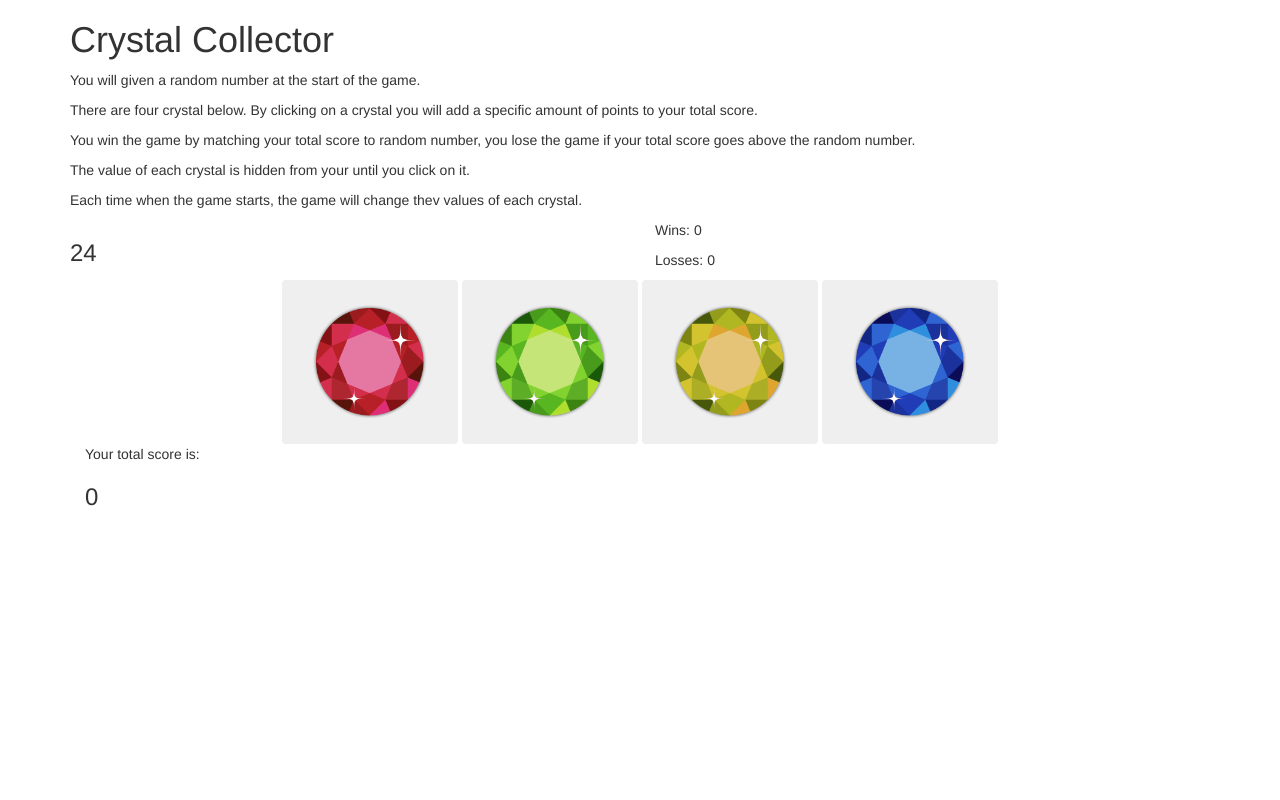
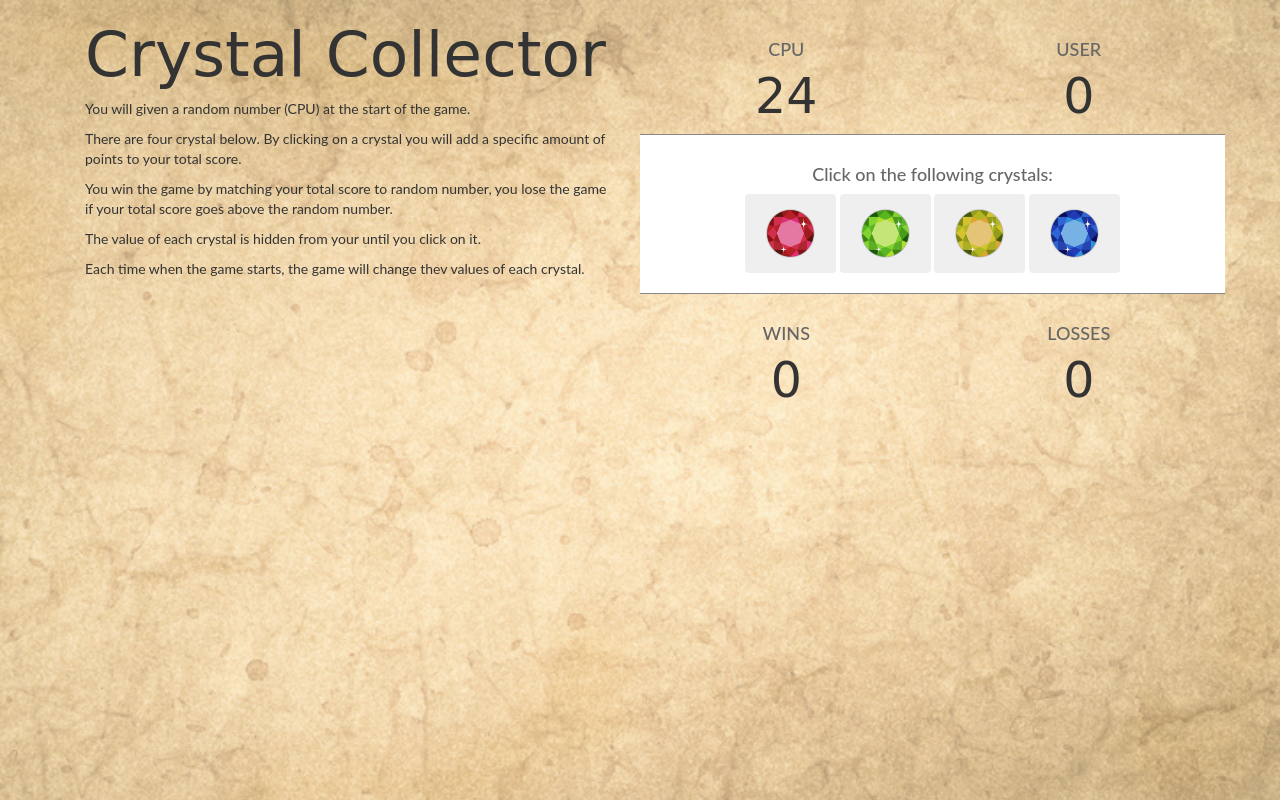
Before and after one commit to alljones/Crystals-Collector, a plain HTML site: page index.html in a window 1280 px wide. Drawn offline with nearby package versions, Linux system fonts and the light colour scheme; a web font is replaced by a local one.

Commit message:
Added theme styling to index

```diff
--- a/assets/css/style.css
+++ b/assets/css/style.css
@@ -1,3 +1,45 @@
+
+body{
+    background-image:url('../images/map.jpg');
+    background-repeat:no-repeat;
+    background-size:cover;
+}
+
+h1 {
+    font-family: 'Medula One', cursive;
+    font-size: 4.5em;
+}
+
+h3{
+    font-family: 'Medula One', cursive;
+    font-size: 3.5em;
+    margin-top: 0;
+}
+
+h4 {
+    font-family: 'Lato', sans-serif;
+    color: #666;
+    margin-top: 10px;
+}
+
+p {
+    font-family: 'Lato', sans-serif;
+}
+
+
 img {
-    width: 150px;
+    width: 65px;
 }
+
+.game-play {
+    padding: 30px 0;
+}
+
+.btn-section{
+    margin-bottom: 20px;
+    border-top: 1px solid #888;
+    border-bottom: 1px solid #888;
+    text-align: center;
+    padding: 20px 0;
+    background-color: #fff;
+}
--- a/index.html
+++ b/index.html
@@ -4,37 +4,38 @@
     <meta name="viewport" content="width=device-width, initial-scale=1.0">
     <meta http-equiv="X-UA-Compatible" content="ie=edge">
     <title>Crystal Collector</title>
+     <!-- Favicon -->
+    <link rel="icon" href="assets/images/favicon.ico" type="image/x-icon">
     <!-- Bootstrap -->
     <link href="assets/css/bootstrap.min.css" rel="stylesheet">
+    <!-- Google Fonts -->
+    <link href="https://fonts.googleapis.com/css?family=Medula+One" rel="stylesheet">
     <link rel="stylesheet" href="assets/css/style.css">
 </head>
 <body>
     <div class="container">
-    <div class="row"> <!-- Title Heading -->
+    <div class="row">
+        <div class="col-md-6">
             <div class="col-md-12">
                 <h1>Crystal Collector</h1>
-        </div>
-    </div>
-    <div class="row"> <!-- Intro Para -->
-        <div class="col-md-12">
-            <p>You will given a random number at the start of the game.</p>
+                <p>You will given a random number (CPU) at the start of the game.</p>
                 <p>There are four crystal below. By clicking on a crystal you will add a specific amount of points to your total score.</p>
                 <p>You win the game by matching your total score to random number, you lose the game if your total score goes above the random number.</p>
                 <p>The value of each crystal is hidden from your until you click on it.</p>
                 <p>Each time when the game starts, the game will change thev values of each crystal.</p>
             </div>
         </div>
-    <div class="row"> <!-- Random Generated Number/Wins & Losses -->
+        <div class="col-md-6 game-play">
             <div class="col-md-6">
-                <h3 id="cpu">##</h3>
+                <h4 class="text-center">CPU</h4>
+                <h3 class="text-center" id="cpu">##</h3>
             </div>
             <div class="col-md-6">
-               <p>Wins: <span id="wins">0</span></p>
-               <p>Losses: <span id="losses">0</span></p>
+                    <h4 class="text-center">USER</h4>
+                    <h3 class="text-center" id="total">##</h3>
             </div>
-    </div>
-    <div class="row"> <!-- Buttons -->
-        <div class="col-md-12 text-center">
+            <div class="col-md-12 btn-section ">
+                <h4 class="text-center">Click on the following crystals:</h4>
                 <button type="button" class="btn">
                     <img class="redCrystal img-responsive" src="assets/images/red-gem.png" alt="red gem">
                 </button>
@@ -47,18 +48,18 @@
                 <button type="button" class="btn">
                     <img class="blueCrystal img-responsive" src="assets/images/blue-gem.png" alt="blue gem">
                 </button>
-
             </div>
+            <div class="col-md-6">
+                    <h4 class="text-center">WINS</h4>
+                    <h3 class="text-center" id="wins">##</h3>
                 </div>
-    <div class> <!-- Total Score -->
-        <div class="col-md-12">
-            <p>Your total score is:</p>
-            <h3 id="total">##</h3>
+                <div class="col-md-6">
+                        <h4 class="text-center">LOSSES</h4>
+                        <h3 class="text-center" id="losses">##</h3>
                 </div>
         </div>
     </div>
-
-
+</div>
 <!-- jQuery (necessary for Bootstrap's JavaScript plugins) -->
 <script src="https://ajax.googleapis.com/ajax/libs/jquery/1.12.4/jquery.min.js"></script>
 <!-- Include all compiled plugins (below), or include individual files as needed -->
```
Also changed, not shown: assets/images/favicon.ico (added), assets/images/map.jpg (added), 2 other files. Lines whose indentation alone changed are shown as unchanged.
